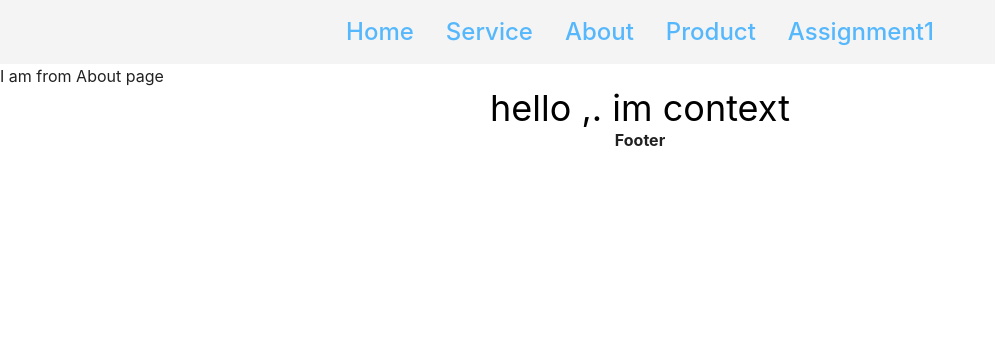
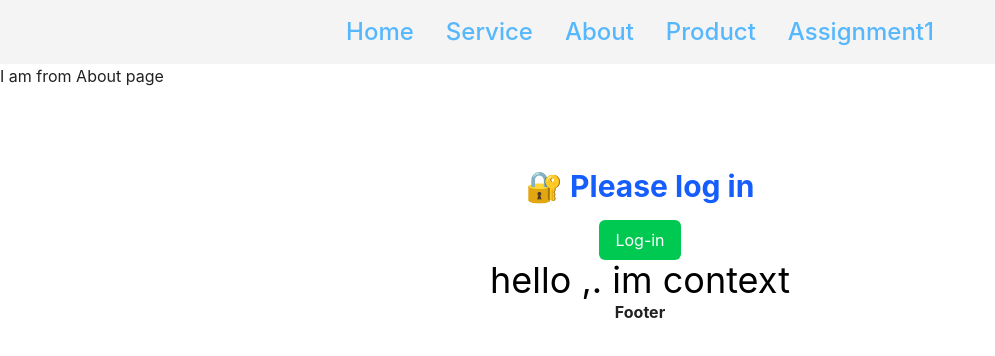
Before and after one commit to foysal777/React-routing, a React (Vite) app: page /about in a window 1280 px wide. Shown: the top 356 px of the page, without its empty margins (0-995 px from the left). Built offline with nearby package versions, Linux system fonts and the light colour scheme.

Commit message:
Conditional Rendering

```diff
--- /dev/null
+++ b/src/components/ConditionalRendering/ConditionalRendering.jsx
@@ -0,0 +1,27 @@
+import React, { useState } from 'react'
+import MyHomePage from './MyHomePage'
+import LoginPage from './LoginPage'
+
+const ConditionalRendering = () => {
+
+const [isLoggedIn, setLoggedIn] = useState(false);
+
+const HandleAuth=()=>{
+    setLoggedIn(!isLoggedIn)
+}
+
+    if (isLoggedIn) {
+        return (
+            <div> <MyHomePage value ={HandleAuth} ></MyHomePage> </div>
+        )
+    } else {
+        return (
+            <div>
+                <LoginPage value ={HandleAuth}></LoginPage>
+            </div>
+        )
+    }
+
+}
+
+export default ConditionalRendering
--- /dev/null
+++ b/src/components/ConditionalRendering/LoginPage.jsx
@@ -0,0 +1,17 @@
+import React from 'react'
+
+const LoginPage = ({value}) => {
+  return (
+    <div><div className="text-center mt-20">
+    <h1 className="text-3xl font-bold text-blue-600">🔐 Please log in </h1>
+    <button
+      className="bg-green-500 text-white px-4 py-2 mt-4 rounded-md"
+      onClick={value}
+    >
+     Log-in
+    </button>
+  </div></div>
+  )
+}
+
+export default LoginPage
--- /dev/null
+++ b/src/components/ConditionalRendering/MyHomePage.jsx
@@ -0,0 +1,24 @@
+import React from 'react'
+
+const MyHomePage = ({value}) => {
+  return (
+
+    <div>
+
+        <div className="text-center mt-20">
+        <h1 className="text-3xl font-bold text-green-600">🏡 Welcome to Homepage!</h1>
+        <button
+          className="bg-red-500 text-white px-4 py-2 mt-4 rounded-md"
+          onClick={value}
+        >
+         Logout
+        </button>
+      </div>
+
+
+
+  </div>
+  )
+}
+
+export default MyHomePage
--- a/src/components/Pages/About.jsx
+++ b/src/components/Pages/About.jsx
@@ -1,5 +1,6 @@
 import React, { useContext } from 'react'
 import { Context1 } from '../../Contexts/Context1'
+import ConditionalRendering from '../ConditionalRendering/ConditionalRendering';
 
 
 const About = () => {
@@ -8,7 +9,7 @@ const About = () => {
 
   return (
     <div>  I am from About page
-
+       <ConditionalRendering></ConditionalRendering>
       <h1 className='text-center text-4xl text-black' >{a} </h1>
 
     </div>
```
